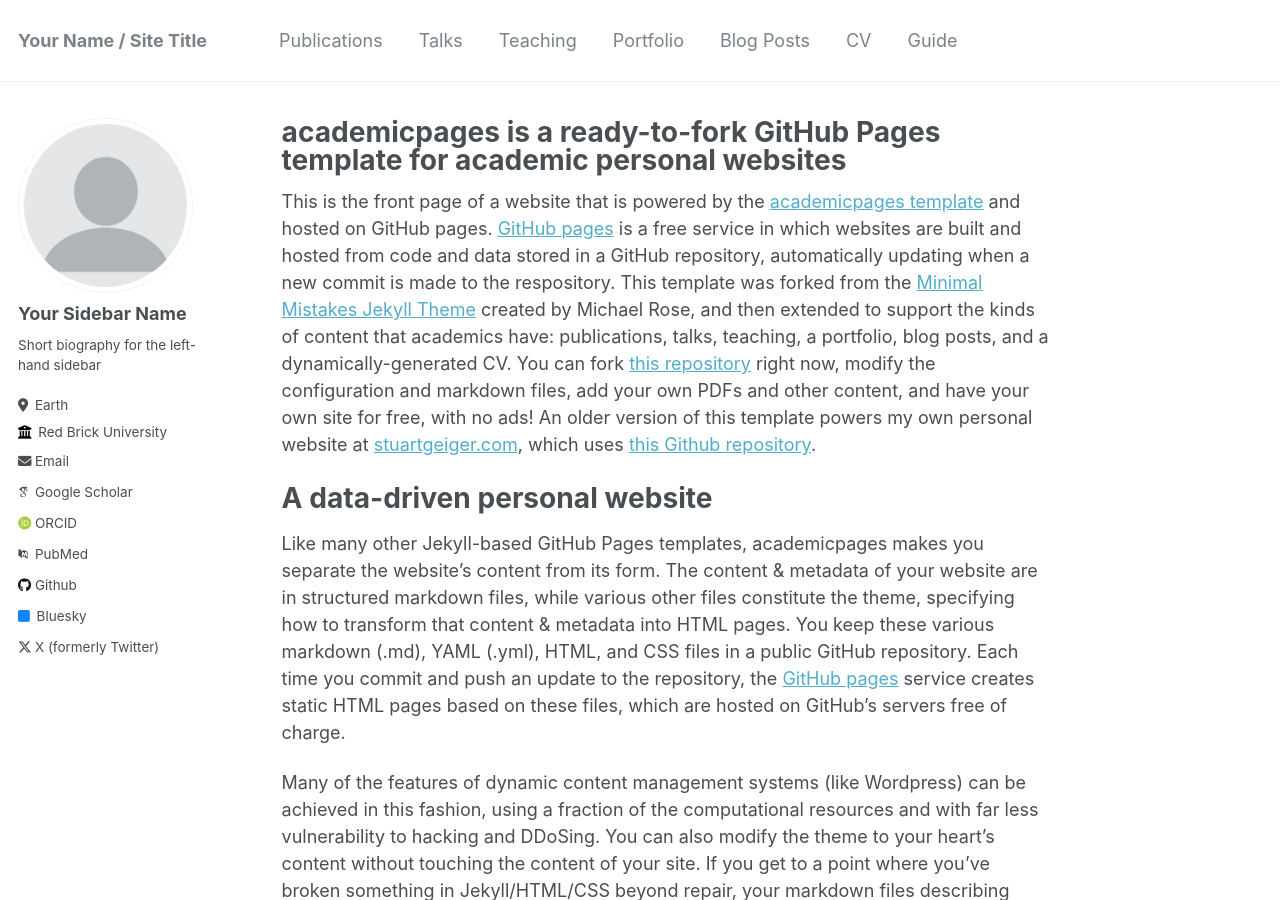
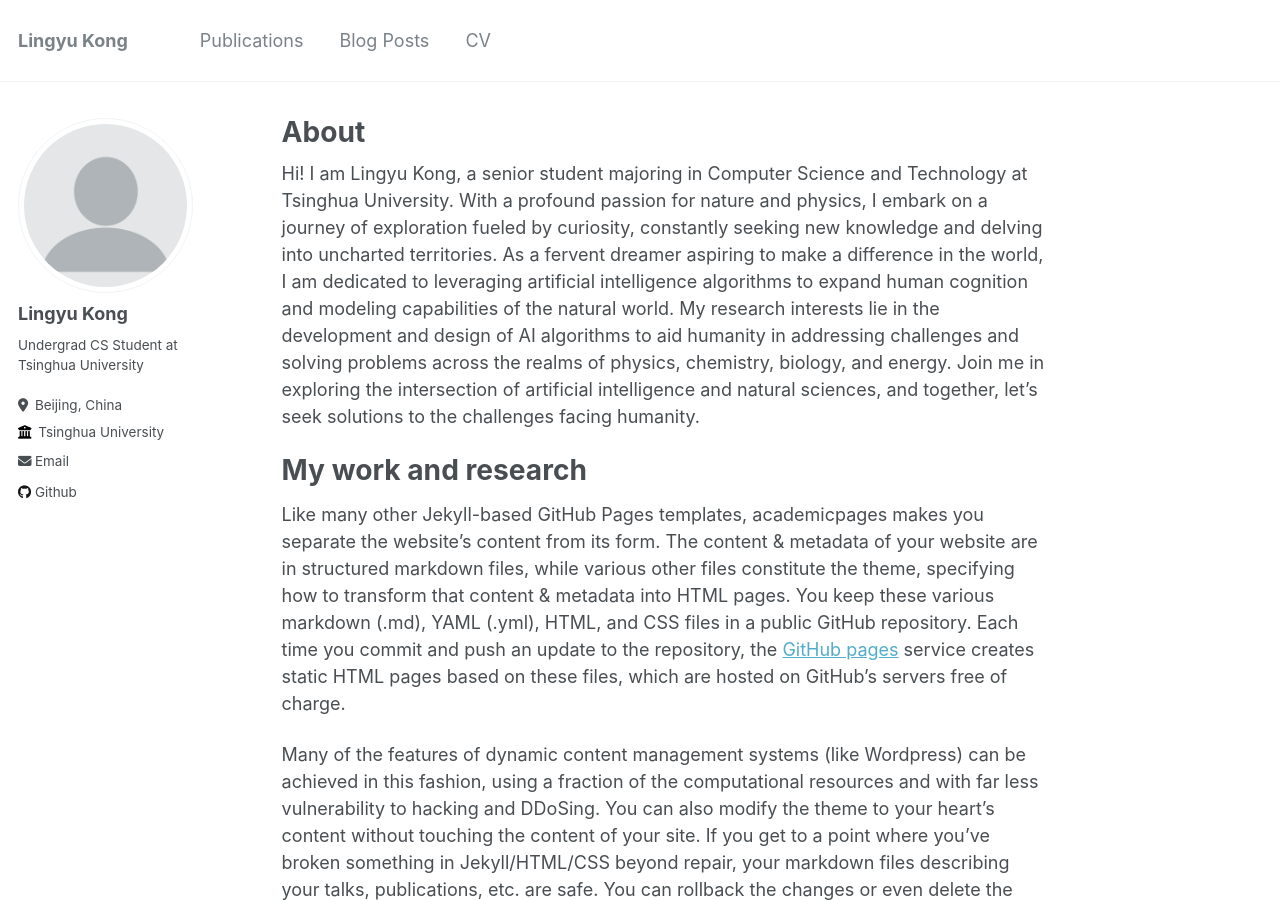
Before and after one commit to Lingyu-Kong/Lingyu-Kong.github.io, a Jekyll site: the page built from _pages/about.md, in a window 1280 px wide and 900 px high. Built offline with Jekyll 4.4.1, drawn with Linux system fonts in a browser that asks for light colours; some web fonts are replaced; some of the changed text lies outside the part shown.

Commit message:
update about

```diff
--- a/_config.yml
+++ b/_config.yml
@@ -8,13 +8,13 @@
 
 # Basic Site Settings
 locale                   : "en-US"
-title                    : "Your Name / Site Title"
+title                    : "Lingyu Kong"
 title_separator          : "-"
-name                     : &name "Your Name"
-description              : &description "personal description"
-url                      : https://academicpages.github.io # the base hostname & protocol for your site e.g. "https://mmistakes.github.io"
+name                     : &name "Lingyu Kong"
+description              : &description "Undergrad CS Student at Tsinghua University"
+url                      : https://lingyu-kong.github.io # the base hostname & protocol for your site e.g. "https://mmistakes.github.io"
 baseurl                  : "" # the subpath of your site, e.g. "/blog"
-repository               : "academicpages/academicpages.github.io"
+repository               : "Lingyu-Kong/Lingyu-Kong.github.io"
 
 # Site Author - The following control what appear as part of the author content on the side bar.
 #               If a field is blank the icon and link will not appear, otherwise it will be shown.
@@ -22,32 +22,32 @@ repository               : "academicpages/academicpages.github.io"
 author:
   # Biographic information
   avatar           : "profile.png"
-  name             : "Your Sidebar Name"
+  name             : "Lingyu Kong"
   pronouns         : # example: "she/her"
-  bio              : "Short biography for the left-hand sidebar"
-  location         : "Earth"
-  employer         : "Red Brick University"
+  bio              : "Undergrad CS Student at Tsinghua University"
+  location         : "Beijing, China"
+  employer         : "Tsinghua University"
   uri              : # URL
-  email            : "none@example.org"
+  email            : "kongly677@gmail.com"
 
   # Academic websites
   arxiv            : # URL - Update with the correct link to your profile
-  googlescholar    : "https://scholar.google.com/citations?user=PS_CX0AAAAAJ"
+  googlescholar    : # URL
   impactstory      : # URL
-  orcid            : "http://orcid.org/yourorcidurl"
-  pubmed           : "https://www.ncbi.nlm.nih.gov/pubmed/?term=john+snow"
+  orcid            : # URL
+  pubmed           : # URL
   researchgate     : # URL
 
   # Repositories and software development
   bitbucket        : # Username - Update with your username on the site
   codepen          : # Username
   dribbble         : # Username
-  github           : "academicpages"
+  github           : "https://github.com/Lingyu-Kong"
   kaggle           : # Username
   stackoverflow    : # User number or user number and name (i.e., use "1" or "1/jeff-atwood")
 
   # Social media
-  bluesky          : "bsky.app" # Replace this with you Bluesky username
+  bluesky          : # Username
   facebook         : # Username
   flickr           : # Username
   foursquare       : # Username
@@ -64,7 +64,7 @@ author:
   steam            : # Username
   telegram         : # URL
   tumblr           : # Username
-  twitter          : "UniofOxford"  # Replace this with your X / Twitter handle
+  twitter          : # Username
   vine             : # Username
   weibo            : # Username
   wikipedia        : # Username
--- a/_pages/about.md
+++ b/_pages/about.md
@@ -1,15 +1,15 @@
 ---
 permalink: /
-title: "academicpages is a ready-to-fork GitHub Pages template for academic personal websites"
+title: "About"
 author_profile: true
 redirect_from:
   - /about/
   - /about.html
 ---
 
-This is the front page of a website that is powered by the [academicpages template](https://github.com/academicpages/academicpages.github.io) and hosted on GitHub pages. [GitHub pages](https://pages.github.com) is a free service in which websites are built and hosted from code and data stored in a GitHub repository, automatically updating when a new commit is made to the respository. This template was forked from the [Minimal Mistakes Jekyll Theme](https://mmistakes.github.io/minimal-mistakes/) created by Michael Rose, and then extended to support the kinds of content that academics have: publications, talks, teaching, a portfolio, blog posts, and a dynamically-generated CV. You can fork [this repository](https://github.com/academicpages/academicpages.github.io) right now, modify the configuration and markdown files, add your own PDFs and other content, and have your own site for free, with no ads! An older version of this template powers my own personal website at [stuartgeiger.com](http://stuartgeiger.com), which uses [this Github repository](https://github.com/staeiou/staeiou.github.io).
+Hi! I am Lingyu Kong, a senior student majoring in Computer Science and Technology at Tsinghua University. With a profound passion for nature and physics, I embark on a journey of exploration fueled by curiosity, constantly seeking new knowledge and delving into uncharted territories. As a fervent dreamer aspiring to make a difference in the world, I am dedicated to leveraging artificial intelligence algorithms to expand human cognition and modeling capabilities of the natural world. My research interests lie in the development and design of AI algorithms to aid humanity in addressing challenges and solving problems across the realms of physics, chemistry, biology, and energy. Join me in exploring the intersection of artificial intelligence and natural sciences, and together, let's seek solutions to the challenges facing humanity.
 
-A data-driven personal website
+My work and research
 ======
 Like many other Jekyll-based GitHub Pages templates, academicpages makes you separate the website's content from its form. The content & metadata of your website are in structured markdown files, while various other files constitute the theme, specifying how to transform that content & metadata into HTML pages. You keep these various markdown (.md), YAML (.yml), HTML, and CSS files in a public GitHub repository. Each time you commit and push an update to the repository, the [GitHub pages](https://pages.github.com/) service creates static HTML pages based on these files, which are hosted on GitHub's servers free of charge.
 
```
Also changed, not shown: _data/navigation.yml (+8 -8 lines).
